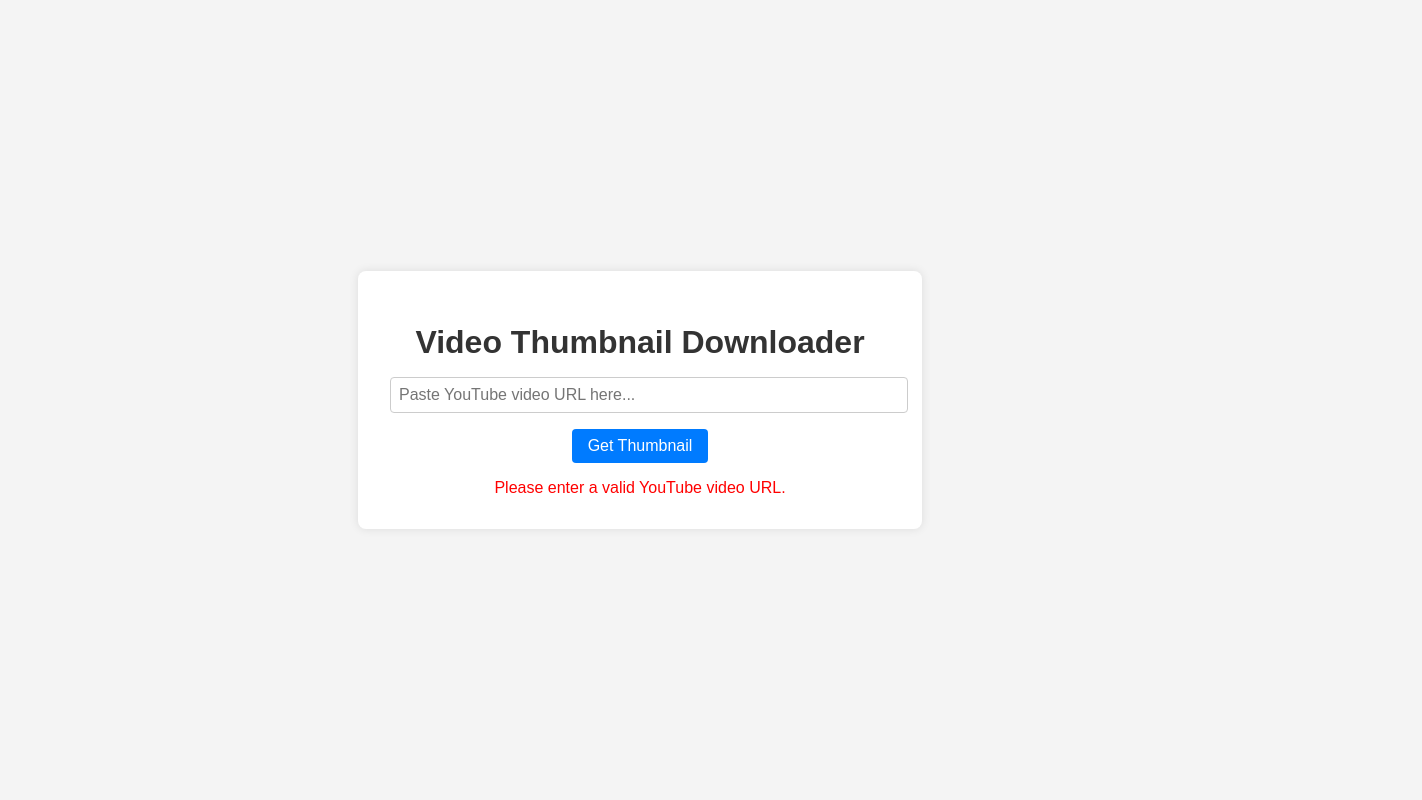
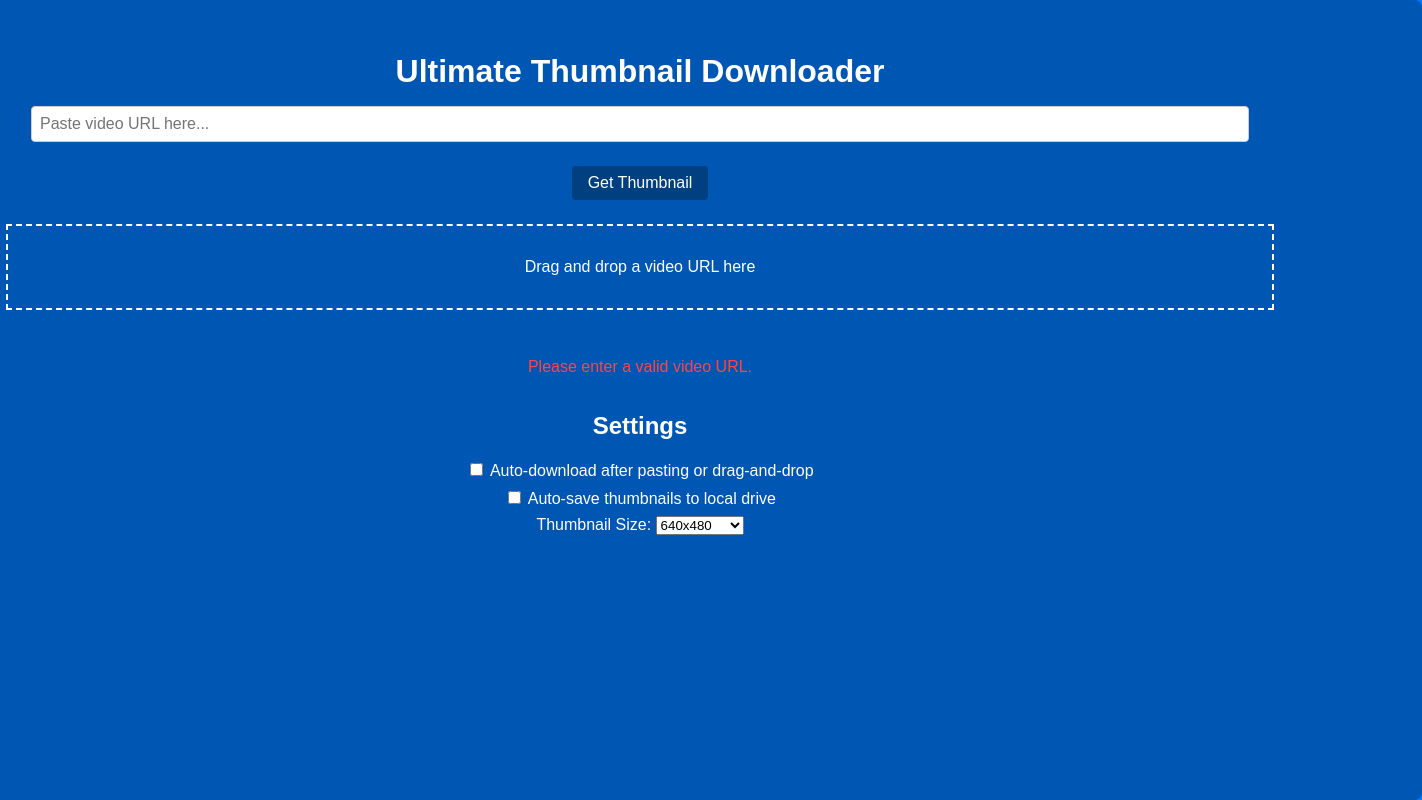
Before and after one commit to mandip2024/THUMBNAIL-DOWNLOADER, a plain HTML site: page index.html in a window 1280 px wide. Both pictures are taken after a click on the button "Get Thumbnail". Shown: the whole page, 1422 px wide, since content can reach past the window. Drawn offline with Linux system fonts and the light colour scheme.

Commit message:
Update index.html

```diff
--- a/index.html
+++ b/index.html
@@ -3,11 +3,13 @@
 <head>
     <meta charset="UTF-8">
     <meta name="viewport" content="width=device-width, initial-scale=1.0">
-    <title>Video Thumbnail Downloader</title>
+    <title>Ultimate Thumbnail Downloader</title>
     <style>
+        /* General Styles */
         body {
             font-family: Arial, sans-serif;
-            background-color: #f4f4f4;
+            background-color: #007bff;
+            color: #fff;
             margin: 0;
             padding: 0;
             display: flex;
@@ -18,22 +20,24 @@
         }
 
         .container {
-            background: #fff;
+            background-color: #0056b3;
             padding: 2rem;
             border-radius: 8px;
             box-shadow: 0 0 10px rgba(0, 0, 0, 0.1);
             text-align: center;
-            max-width: 500px;
-            width: 100%;
+            width: 1500px;
+            height: 800px;
+            display: flex;
+            flex-direction: column;
+            align-items: center;
         }
 
         h1 {
             margin-bottom: 1rem;
-            color: #333;
         }
 
         input[type="text"] {
-            width: 100%;
+            width: 80%;
             padding: 0.5rem;
             margin-bottom: 1rem;
             border: 1px solid #ccc;
@@ -43,16 +47,17 @@
 
         button {
             padding: 0.5rem 1rem;
-            background-color: #007bff;
+            background-color: #004080;
             color: #fff;
             border: none;
             border-radius: 4px;
             cursor: pointer;
             font-size: 1rem;
+            margin: 0.5rem;
         }
 
         button:hover {
-            background-color: #0056b3;
+            background-color: #003366;
         }
 
         .thumbnail {
@@ -65,22 +70,84 @@
         }
 
         .error {
-            color: red;
+            color: #ff4444;
             margin-top: 1rem;
+        }
+
+        .drag-drop-area {
+            border: 2px dashed #fff;
+            padding: 2rem;
+            margin: 1rem 0;
+            width: 80%;
+            text-align: center;
+            cursor: pointer;
+        }
+
+        .settings {
+            margin-top: 1rem;
+        }
+
+        .settings label {
+            display: block;
+            margin: 0.5rem 0;
         }
     </style>
 </head>
 <body>
     <div class="container">
-        <h1>Video Thumbnail Downloader</h1>
-        <input type="text" id="videoUrl" placeholder="Paste YouTube video URL here...">
+        <h1>Ultimate Thumbnail Downloader</h1>
+        <input type="text" id="videoUrl" placeholder="Paste video URL here...">
         <button onclick="fetchThumbnail()">Get Thumbnail</button>
+        <div class="drag-drop-area" id="dragDropArea">
+            Drag and drop a video URL here
+        </div>
         <div class="thumbnail" id="thumbnailContainer"></div>
         <div class="error" id="errorMessage"></div>
+
+        <!-- Settings -->
+        <div class="settings">
+            <h2>Settings</h2>
+            <label>
+                <input type="checkbox" id="autoDownload"> Auto-download after pasting or drag-and-drop
+            </label>
+            <label>
+                <input type="checkbox" id="autoSave"> Auto-save thumbnails to local drive
+            </label>
+            <label>
+                Thumbnail Size:
+                <select id="thumbnailSize">
+                    <option value="640x480">640x480</option>
+                    <option value="1280x720">1280x720</option>
+                    <option value="1920x1080">1920x1080</option>
+                </select>
+            </label>
+        </div>
     </div>
 
     <script>
-        function fetchThumbnail() {
+        // Drag and drop functionality
+        const dragDropArea = document.getElementById('dragDropArea');
+        dragDropArea.addEventListener('dragover', (e) => {
+            e.preventDefault();
+            dragDropArea.style.backgroundColor = '#004080';
+        });
+
+        dragDropArea.addEventListener('dragleave', () => {
+            dragDropArea.style.backgroundColor = 'transparent';
+        });
+
+        dragDropArea.addEventListener('drop', (e) => {
+            e.preventDefault();
+            dragDropArea.style.backgroundColor = 'transparent';
+            const url = e.dataTransfer.getData('text/plain');
+            document.getElementById('videoUrl').value = url;
+            if (document.getElementById('autoDownload').checked) {
+                fetchThumbnail();
+            }
+        });
+
+        // Fetch thumbnail function
+        async function fetchThumbnail() {
             const videoUrl = document.getElementById('videoUrl').value;
             const thumbnailContainer = document.getElementById('thumbnailContainer');
             const errorMessage = document.getElementById('errorMessage');
@@ -90,10 +157,11 @@
             errorMessage.textContent = '';
 
             if (!videoUrl) {
-                errorMessage.textContent = 'Please enter a valid YouTube video URL.';
+                errorMessage.textContent = 'Please enter a valid video URL.';
                 return;
             }
 
+            try {
                 // Extract video ID from the URL
                 const videoId = extractYouTubeVideoId(videoUrl);
                 if (!videoId) {
@@ -114,6 +182,9 @@
                         <br>
                         <button onclick="downloadThumbnail('${thumbnailUrl}')">Download Thumbnail</button>
                     `;
+                    if (document.getElementById('autoSave').checked) {
+                        downloadThumbnail(thumbnailUrl);
+                    }
                 };
                 img.onerror = () => {
                     // Fallback to lower quality if maxresdefault is not available
@@ -123,9 +194,16 @@
                         <br>
                         <button onclick="downloadThumbnail('${fallbackThumbnailUrl}')">Download Thumbnail</button>
                     `;
+                    if (document.getElementById('autoSave').checked) {
+                        downloadThumbnail(fallbackThumbnailUrl);
+                    }
                 };
+            } catch (error) {
+                errorMessage.textContent = 'An error occurred. Please try again.';
+            }
         }
 
+        // Download thumbnail function
         function downloadThumbnail(thumbnailUrl) {
             const link = document.createElement('a');
             link.href = thumbnailUrl;
```
Lines whose indentation alone changed are shown as unchanged.
